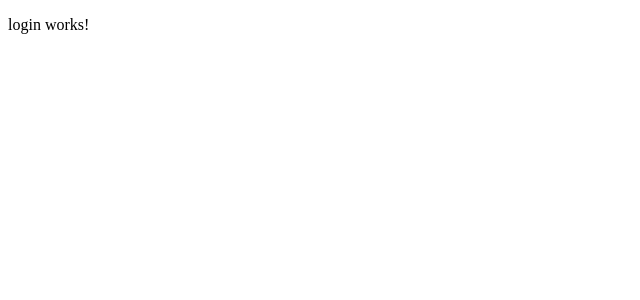
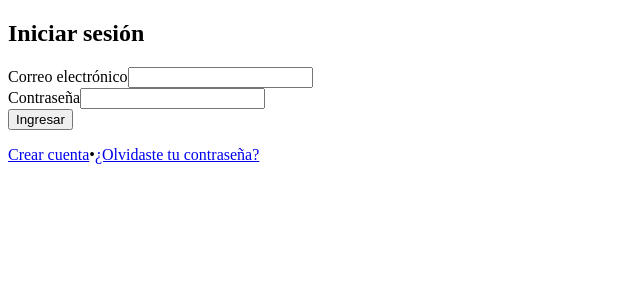
Before and after one commit to rahfflesia/graficacion, an Angular app in the folder frontend/: page /login in a window 1280 px wide. Shown: the top 300 px of the page, without its empty margins (0-640 px from the left). Built offline with nearby package versions, Linux system fonts and the light colour scheme.

Commit message:
login  html

```diff
--- a/frontend/src/app/auth/login/login.html
+++ b/frontend/src/app/auth/login/login.html
@@ -1 +1,25 @@
-<p>login works!</p>
+<div class="registro-container">
+    <div class="registro-card">
+        <h2> Iniciar sesión</h2>
+
+        <form class="registro_form">
+            <div class="form-group">
+                <label for="email">Correo electrónico</label>
+                <input id="email" type="email"/>
+            </div>
+
+            <div class="form-group">
+                <label for="password">Contraseña</label>
+                <input id="password" type="password"/>
+            </div>
+
+            <button type="submit" class="login-button">Ingresar</button>
+            </form>
+
+            <p class="login-link">
+              <a href="/registro">Crear cuenta</a>
+              <span>•</span>
+              <a href="#">¿Olvidaste tu contraseña?</a>
+            </p>
+  </div>
+</div>
--- a/frontend/src/app/auth/registro/registro.html
+++ b/frontend/src/app/auth/registro/registro.html
@@ -1,8 +1,8 @@
-<div class="register-container">
-    <div class="register-card">
+<div class="registro-container">
+    <div class="registro-card">
         <h2> Registro</h2>
 
-        <form class="register_form">
+        <form class="registro_form">
             <div class="form-group">
                 <label for="username">Nombre de usuario</label>
                 <input type="text" id="username" name="username" required>
```
Also changed, not shown: 1 other file (tests, documents, lock files or other folders).
